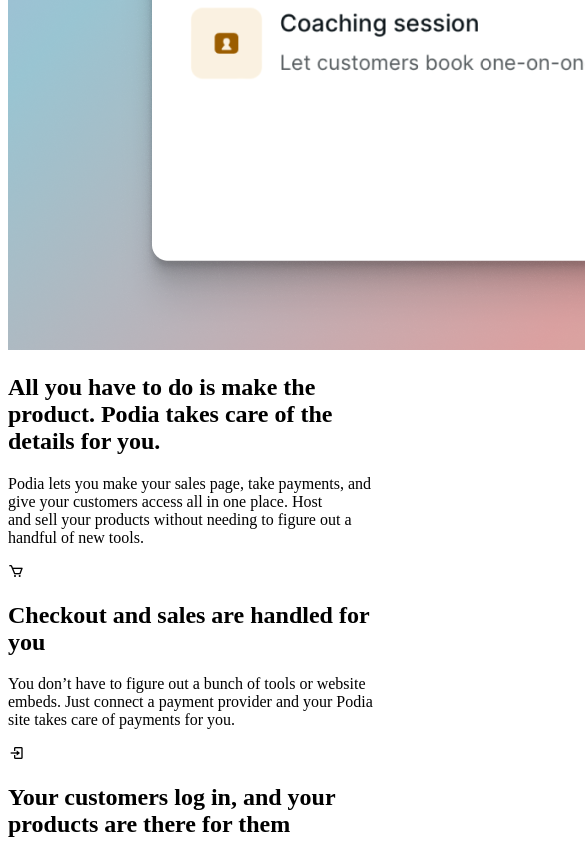
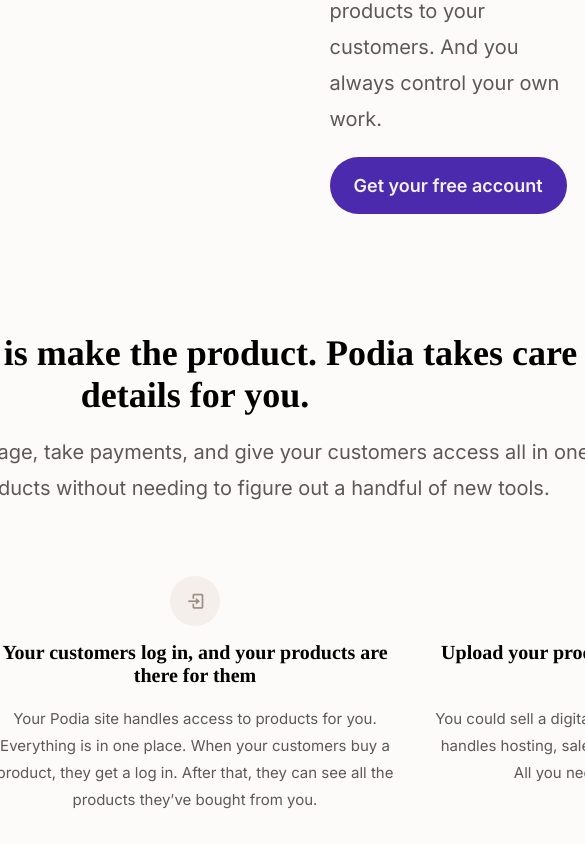
Before and after one commit to JericoGatpandan/Podia-DIgital-Product-page, a plain HTML site: page index.html in a window 390 px wide. Shown: the part 1156-2000 px from the top of the page, 585 px wide, since content can reach past the window. Drawn offline with nearby package versions, Linux system fonts and the light colour scheme; the site is published under a folder, as on GitHub Pages, so addresses that start at the root find nothing.

```diff
--- a/index.html
+++ b/index.html
@@ -7,7 +7,7 @@
     <title>Podia Clone</title>
 
     <!-- link to css -->
-    <link rel="stylesheet" href="/assets/css/styles.css">
+    <link rel="stylesheet" href="./assets/css/styles.css">
     <!--link to icons-->
     <link href='https://unpkg.com/boxicons@2.1.4/css/boxicons.min.css' rel='stylesheet'>
 </head>
@@ -57,6 +57,8 @@
                 <h2>All you have to do is make the product. Podia takes care of the <br>details for you.</h2>
                 <p>Podia lets you make your sales page, take payments, and give your customers access all in one place.
                     Host <br>and sell your products without needing to figure out a handful of new tools.</p>
+
+
             </div>
             <div class="cards">
                 <div class="shop">
@@ -244,7 +246,7 @@
 
 
     <!--link to js-->
-    <script src="/assets/js/script.js"></script>
+    <script src="./assets/js/script.js"></script>
 </body>
 
 </html>
```
